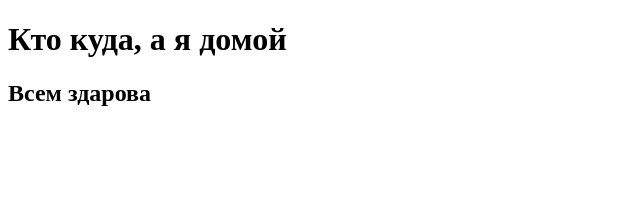
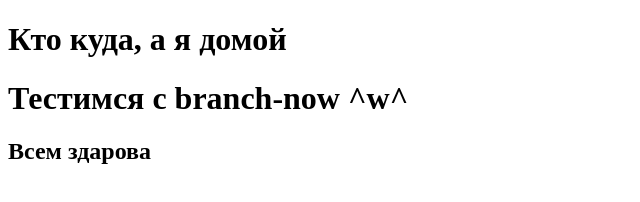
Before and after one commit to nicbut36/ogo_token, a plain HTML site: page index.html in a window 1280 px wide. Shown: the whole page, without its empty margins (0-640 px from the left). Drawn offline with Linux system fonts and the light colour scheme.

Commit message:
Я пранкер new-branch

```diff
--- a/index.html
+++ b/index.html
@@ -7,6 +7,7 @@
 </head>
 <body>
     <h1>Кто куда, а я домой</h1>
+    <h1>Тестимся с branch-now ^w^</h1>
     <h2>Всем здарова</h2>
 </body>
 </html>
```
